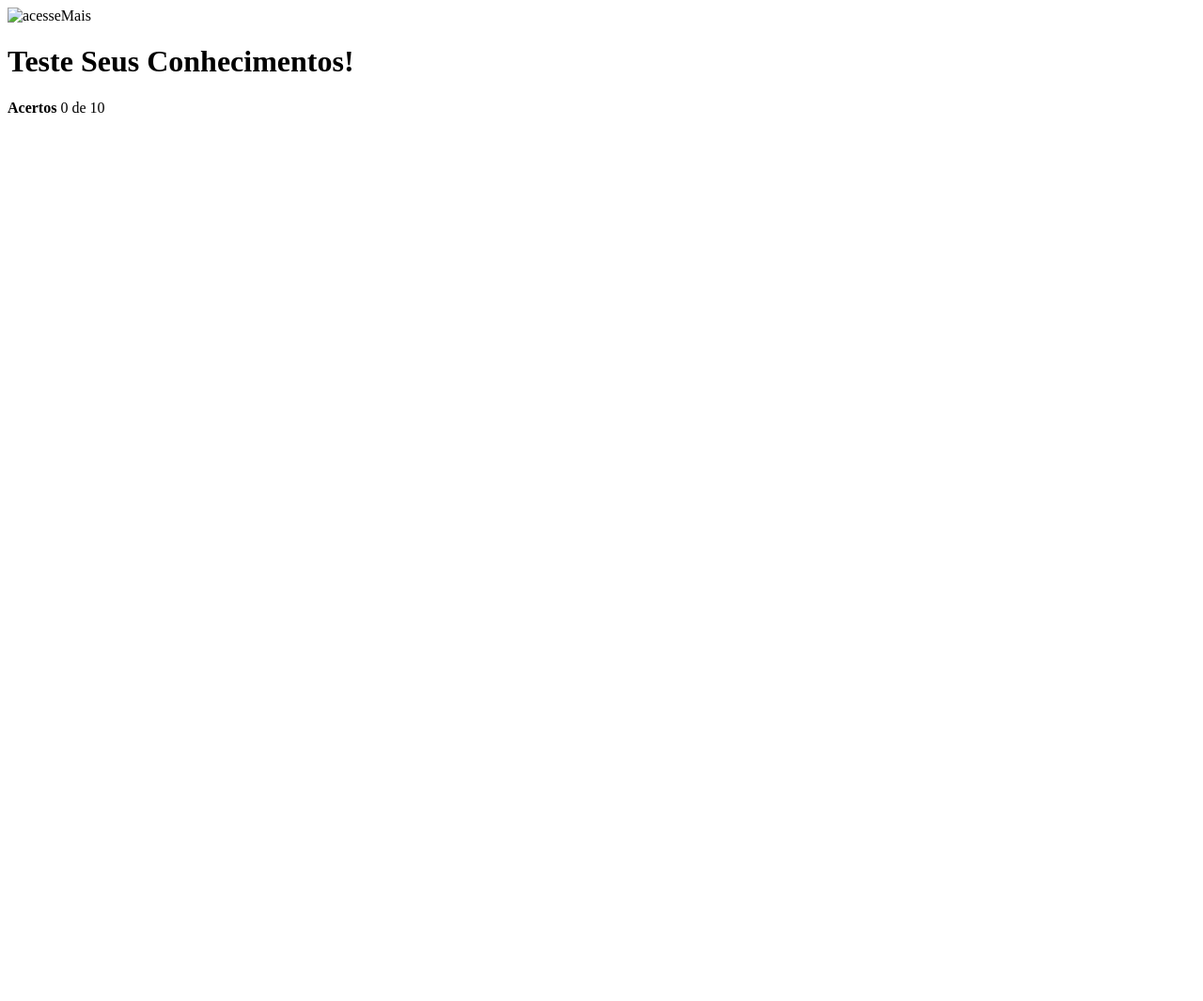
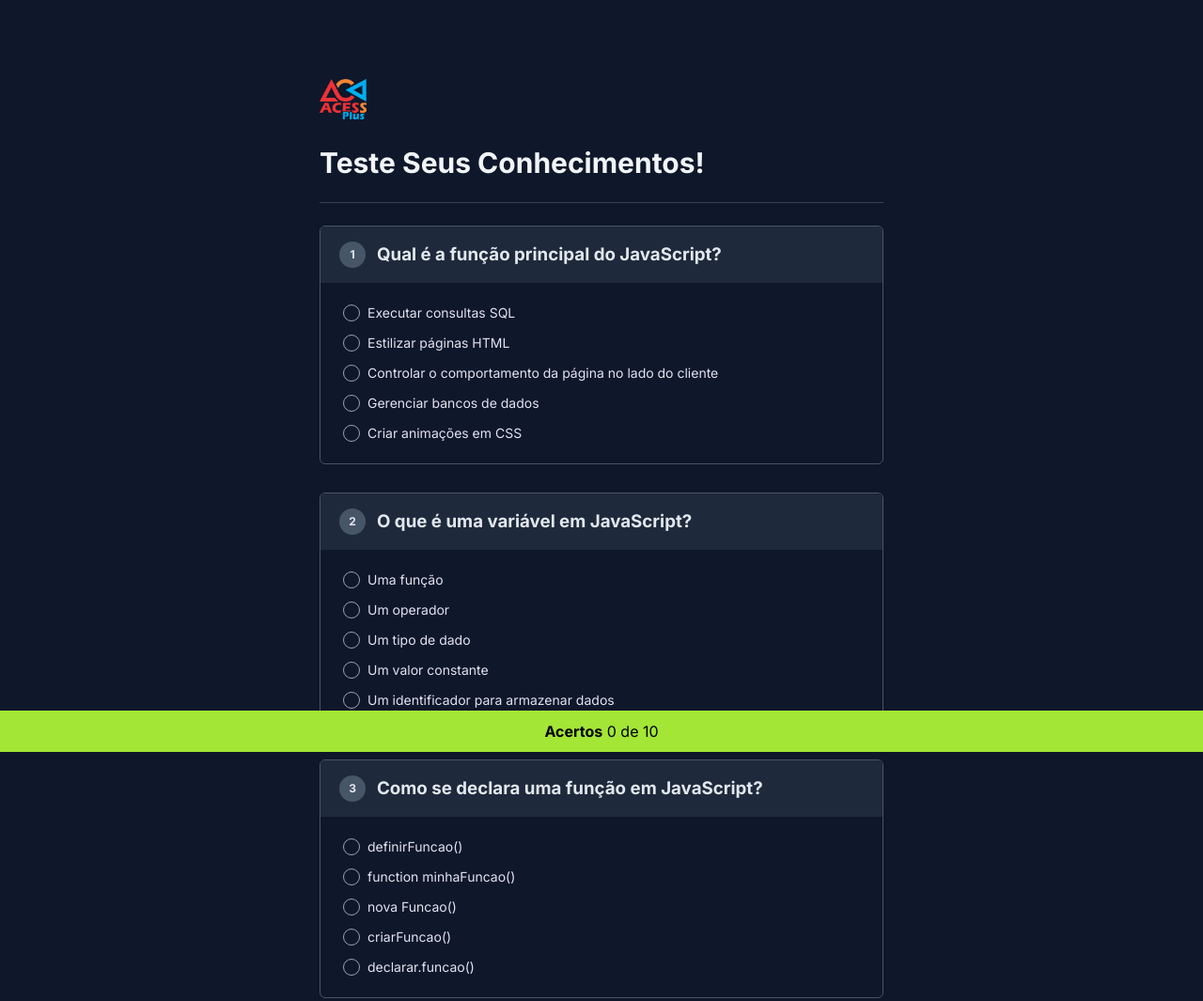
Before and after one commit to adelmorocha10/quiz-nlw-experts, a plain HTML site: page index.html in a window 1280 px wide. Shown: the top 1065 px of the page at 94% size. Before the commit the page ends 800 px from the top, so only its background shows below. Drawn offline with Linux system fonts and the light colour scheme; the site is published under a folder, as on GitHub Pages, so addresses that start at the root find nothing.

Commit message:
correcao2

```diff
--- a/index.html
+++ b/index.html
@@ -3,7 +3,7 @@
 <head>
     <meta charset="UTF-8">
     <meta name="viewport" content="width=device-width, initial-scale=1.0">
-    <link rel="stylesheet" href="/estilos.css">
+    <link rel="stylesheet" href="./estilos.css">
     <title>Quiz!</title>
 </head>
 
@@ -13,7 +13,7 @@
     <main>
 
         <header>
-            <img src="/logo.png" class="logo" alt="acesseMais">
+            <img src="./logo.png" class="logo" alt="acesseMais">
             <h1>Teste Seus Conhecimentos!</h1>
         </header>
 
@@ -42,6 +42,6 @@
         </div>
     </main>
 
-    <script src="/index.js"></script>
+    <script src="./index.js"></script>
 </body>
 </html>
```
